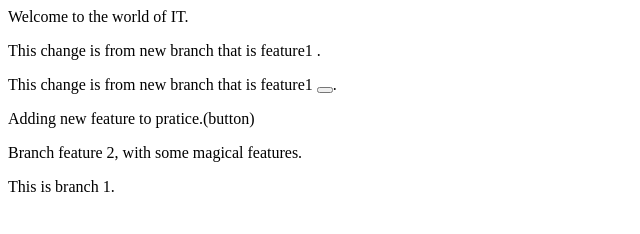
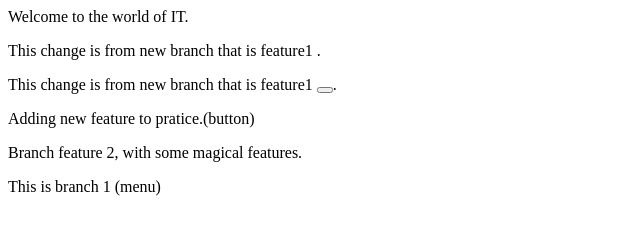
Before and after one commit to Snehal0424/localrepo, a plain HTML site: page index.html in a window 1280 px wide. Shown: the full height of the page, 0-640 px from the left. Drawn offline with Linux system fonts and the light colour scheme.

Commit message:
Add menu

```diff
--- a/index.html
+++ b/index.html
@@ -4,5 +4,5 @@
 <p>Adding new feature to pratice.(button)</p>
 <p>Branch feature 2, with some magical features.</p>
 <div>
-    <p>This is branch 1.</p>
+    <p>This is branch 1 (menu)</p>
 </div>
```
